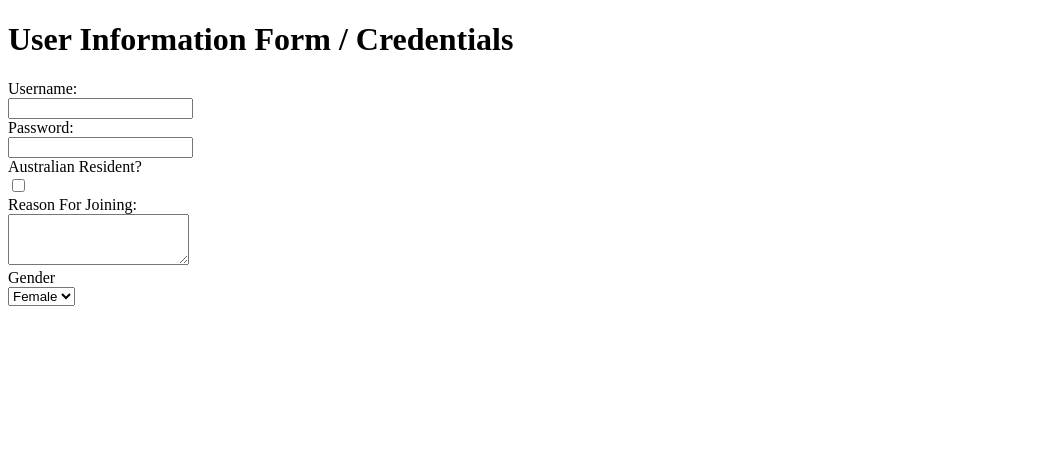
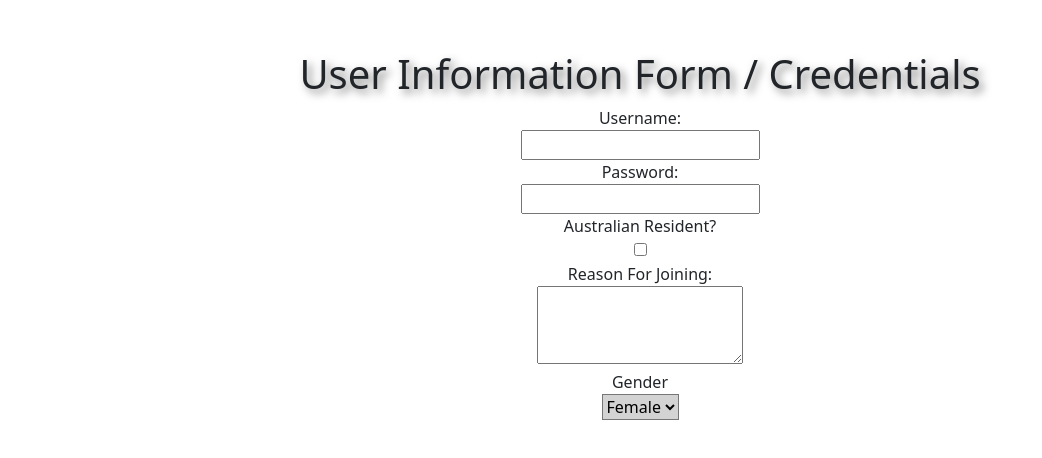
Before and after one commit to dishakheni307/dkheni-library, a Vue app: page / in a window 1280 px wide. Shown: the top 458 px of the page, without its empty margins (0-1042 px from the left). Built offline with nearby package versions, Linux system fonts and the light colour scheme.

Commit message:
week-3 Activity 3: Form styling with CSS

```diff
--- /dev/null
+++ b/src/style.css
@@ -0,0 +1,23 @@
+/* Tag selectors */
+h1 {
+  text-align: center;
+  margin-top: 20px;
+  text-shadow: 4px 4px 8px rgba(0, 0, 0, 0.5);
+}
+/* Class selectors */
+.form {
+  text-align: center;
+  margin-top: 50px;
+}
+/* ID selectors */
+#username:focus,
+#password:focus,
+#isAustralian:focus,
+#reason:focus {
+  border-color: #ff6347; /* More obvious border color change (Tomato) */
+  background-color: #ffebe8; /* Light background color change */
+}
+/* Attribute selectors */
+select[id='gender'] {
+  background-color: #d3d3d3; /* Default background color set to gray */
+}
```
Also changed, not shown: src/main.js (+7 -0 lines).
